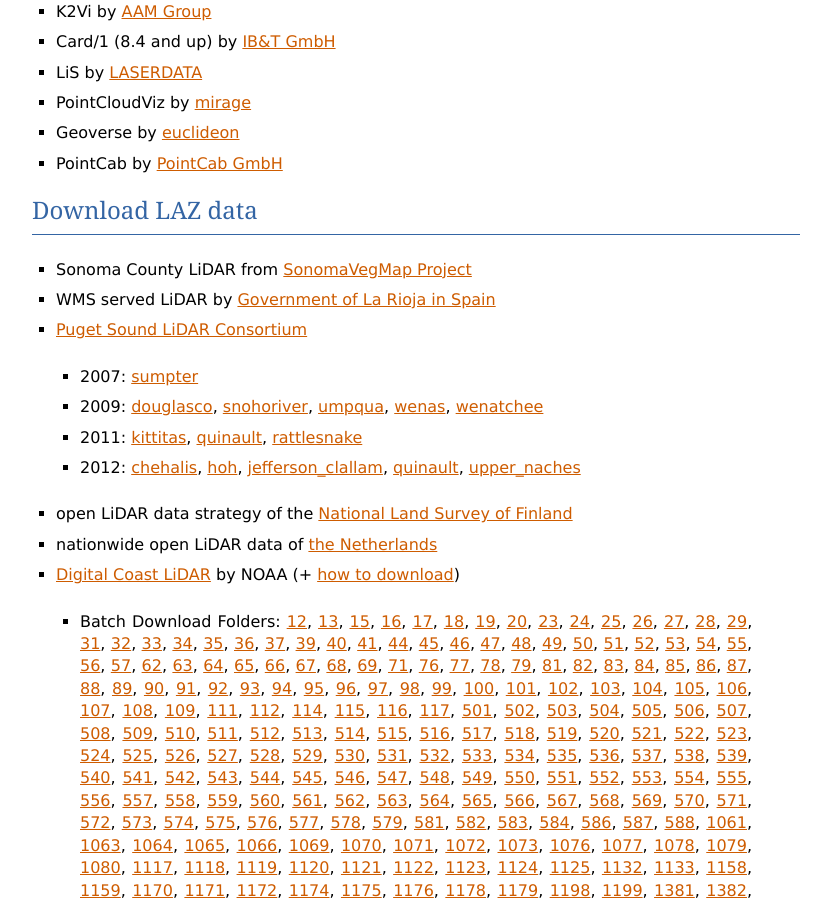
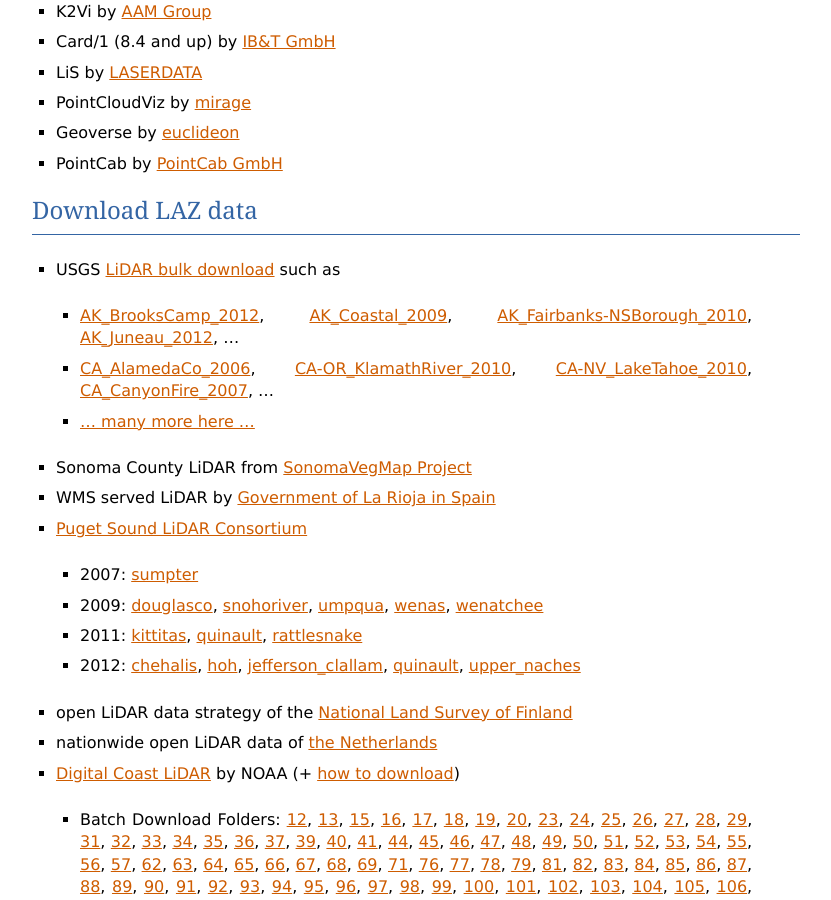
Before and after one commit to LASzip/LASzip, a Sphinx documentation site: the page built from docs/source/index.rst, in a window 1280 px wide and 900 px high, scrolled down 2950 px. Shown: the whole window, without its empty margins (48-879 px from the left). Built offline with Sphinx 7.4.7, drawn with Linux system fonts in a browser that asks for light colours.

Commit message:
USGS bulk LAZ

```diff
--- a/docs/source/index.rst
+++ b/docs/source/index.rst
@@ -146,6 +146,14 @@
 
 Download LAZ data
 ------------------------------------------------------------------------------
+* USGS `LiDAR bulk download <ftp://rockyftp.cr.usgs.gov/vdelivery/Datasets/Staged/NED/LPC/projects/>`_ such as
+
+  * `AK_BrooksCamp_2012 <ftp://rockyftp.cr.usgs.gov/vdelivery/Datasets/Staged/NED/LPC/projects/AK_BrooksCamp_2012/laz/>`_, `AK_Coastal_2009 <ftp://rockyftp.cr.usgs.gov/vdelivery/Datasets/Staged/NED/LPC/projects/AK_Coastal_2009/laz/>`_, `AK_Fairbanks-NSBorough_2010 <ftp://rockyftp.cr.usgs.gov/vdelivery/Datasets/Staged/NED/LPC/projects/AK_Fairbanks-NSBorough_2010/laz/>`_, `AK_Juneau_2012 <ftp://rockyftp.cr.usgs.gov/vdelivery/Datasets/Staged/NED/LPC/projects/AK_Juneau_2012/laz/>`_, ...
+
+  * `CA_AlamedaCo_2006 <ftp://rockyftp.cr.usgs.gov/vdelivery/Datasets/Staged/NED/LPC/projects/CA_AlamedaCo_2006/laz/>`_, `CA-OR_KlamathRiver_2010 <ftp://rockyftp.cr.usgs.gov/vdelivery/Datasets/Staged/NED/LPC/projects/CA-OR_KlamathRiver_2010/laz/>`_, `CA-NV_LakeTahoe_2010 <ftp://rockyftp.cr.usgs.gov/vdelivery/Datasets/Staged/NED/LPC/projects/CA-NV_LakeTahoe_2010/laz/>`_, `CA_CanyonFire_2007 <ftp://rockyftp.cr.usgs.gov/vdelivery/Datasets/Staged/NED/LPC/projects/CA_CanyonFire_2007/laz/>`_, ...
+
+  * `... many more here ... <ftp://rockyftp.cr.usgs.gov/vdelivery/Datasets/Staged/NED/LPC/projects/>`_
+
 * Sonoma County LiDAR from `SonomaVegMap Project <http://sonomavegmap.org/data-downloads/>`_
 * WMS served LiDAR by `Government of La Rioja in Spain <http://rapidlasso.com/2014/04/08/lidar-downloads-via-wms/>`_
 * `Puget Sound LiDAR Consortium <http://pugetsoundlidar.ess.washington.edu/lidardata/>`_
```
